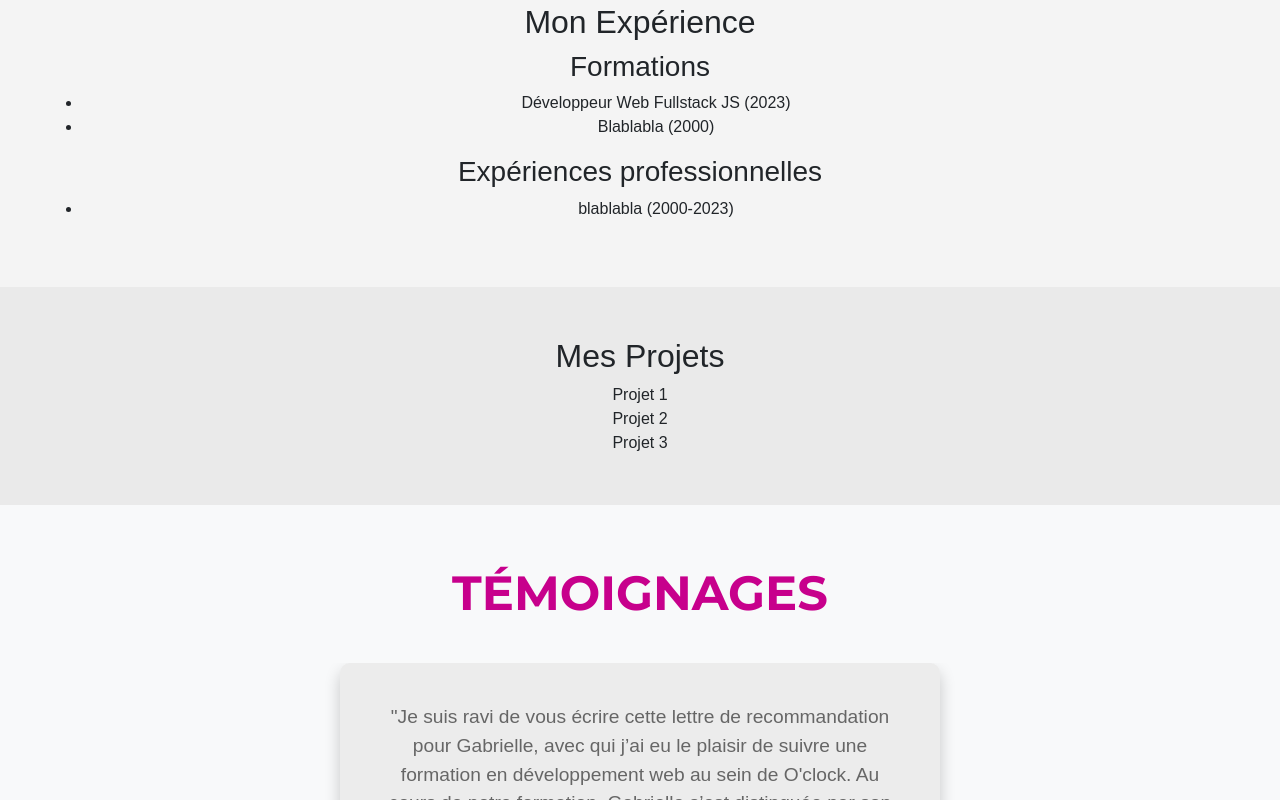
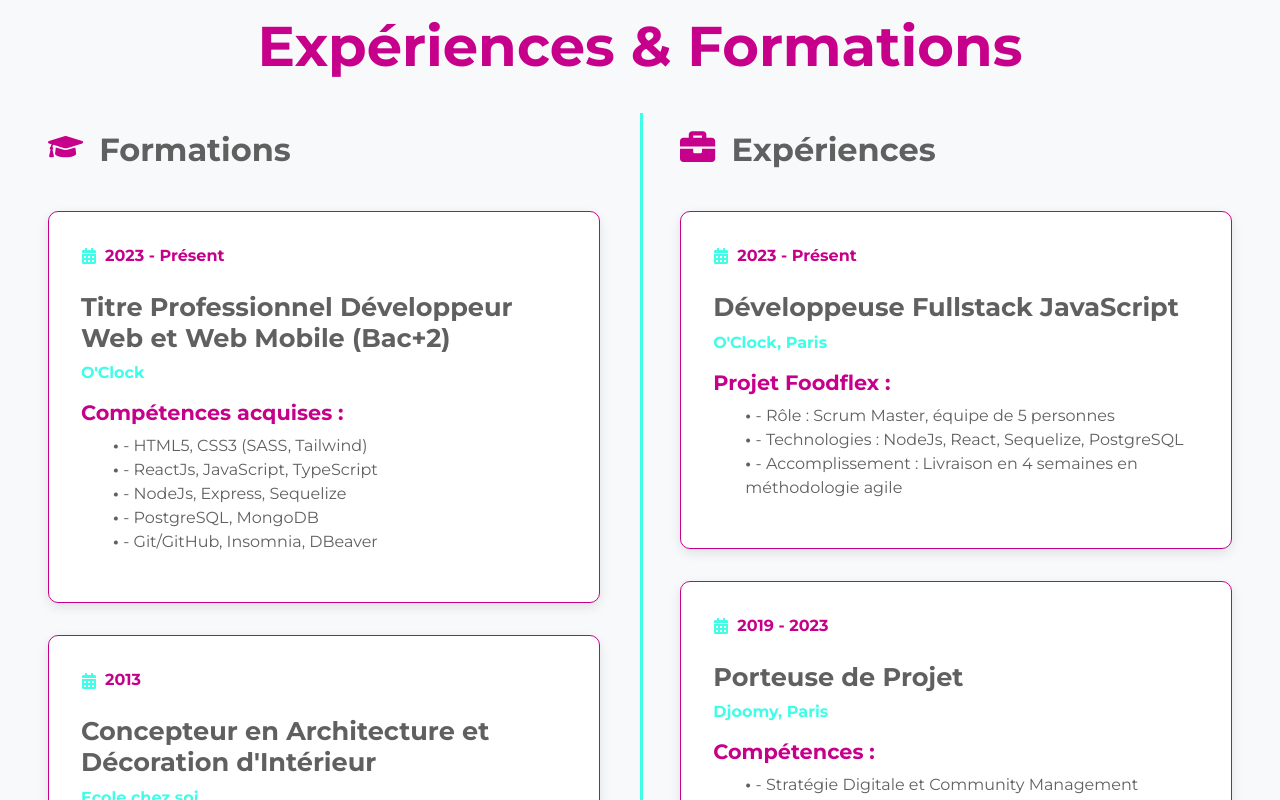
Before and after one commit to GabriellePagnard/Portfolio, a React (Vite) app in the folder frontend/: page / in a window 1280 px wide. Shown: the part 1480-2280 px from the top of the page. Built offline with nearby package versions, Linux system fonts and the light colour scheme; a small style sheet from the web is missing.

Commit message:
Ajout section experiences et stylisation pl

```diff
--- a/frontend/src/components/Experience.tsx
+++ b/frontend/src/components/Experience.tsx
@@ -1,23 +1,124 @@
-import React from 'react';
-import '../styles/Experience.css';
+import React from "react";
+import { FaGraduationCap, FaBriefcase, FaCalendarAlt } from "react-icons/fa";
+import "../styles/Experience.css"; // Assurez-vous que le fichier CSS est bien importé
 
 const Experience: React.FC = () => {
   return (
-    <section id="experience" className="experience-section">
-      <h2>Mon Expérience</h2>
-      <div className="experience-grid">
-        <div className="education">
-          <h3>Formations</h3>
-          <ul>
-            <li>Développeur Web Fullstack JS (2023)</li>
-            <li>Blablabla (2000)</li>
-          </ul>
+    <section className="experience" id="experience">
+      <h2 className="experience__title">
+        Expériences & Formations
+      </h2>
+
+      <div className="experience__row">
+        {/* Colonne Formations */}
+        <div className="experience__column">
+          {/* Titre Formations en dehors des cartes */}
+          <div className="experience__column-header">
+            <FaGraduationCap className="experience__icon-title" />
+            <h3 className="experience__column-title">Formations</h3>
+          </div>
+
+          {/* Carte Titre Pro */}
+          <div className="experience__card">
+            <div className="experience__content">
+              <div className="experience__date">
+                <FaCalendarAlt className="experience__icon" />
+                <p>2023 - Présent</p>
+              </div>
+              <h4 className="experience__content-title">
+                Titre Professionnel Développeur Web et Web Mobile (Bac+2)
+              </h4>
+              <p className="experience__subtitle">O'Clock</p>
+              <h4 className="experience__h4">Compétences acquises :</h4>
+              <ul>
+                <li>- HTML5, CSS3 (SASS, Tailwind)</li>
+                <li>- ReactJs, JavaScript, TypeScript</li>
+                <li>- NodeJs, Express, Sequelize</li>
+                <li>- PostgreSQL, MongoDB</li>
+                <li>- Git/GitHub, Insomnia, DBeaver</li>
+              </ul>
+            </div>
+          </div>
+
+          {/* Carte Concepteur */}
+          <div className="experience__card">
+            <div className="experience__content">
+              <div className="experience__date">
+                <FaCalendarAlt className="experience__icon" />
+                <p>2013</p>
+              </div>
+              <h4 className="experience__content-title">
+                Concepteur en Architecture et Décoration d'Intérieur
+              </h4>
+              <p className="experience__subtitle">Ecole chez soi</p>
+            </div>
+          </div>
         </div>
-        <div className="work">
-          <h3>Expériences professionnelles</h3>
-          <ul>
-            <li>blablabla (2000-2023)</li>
-          </ul>
+
+        {/* Colonne Expériences */}
+        <div className="experience__column">
+          {/* Titre Expériences en dehors des cartes */}
+          <div className="experience__column-header">
+            <FaBriefcase className="experience__icon-title" />
+            <h3 className="experience__column-title">Expériences</h3>
+          </div>
+
+          {/* Carte Développeuse Fullstack */}
+          <div className="experience__card">
+            <div className="experience__content">
+              <div className="experience__date">
+                <FaCalendarAlt className="experience__icon" />
+                <p>2023 - Présent</p>
+              </div>
+              <h4 className="experience__content-title">
+                Développeuse Fullstack JavaScript
+              </h4>
+              <p className="experience__subtitle">O'Clock, Paris</p>
+              <h4 className="experience__h4">Projet Foodflex :</h4>
+              <ul>
+                <li>- Rôle : Scrum Master, équipe de 5 personnes</li>
+                <li>- Technologies : NodeJs, React, Sequelize, PostgreSQL</li>
+                <li>- Accomplissement : Livraison en 4 semaines en méthodologie agile</li>
+              </ul>
+            </div>
+          </div>
+
+          {/* Carte Porteuse de Projet */}
+          <div className="experience__card">
+            <div className="experience__content">
+              <div className="experience__date">
+                <FaCalendarAlt className="experience__icon" />
+                <p>2019 - 2023</p>
+              </div>
+              <h4 className="experience__content-title">Porteuse de Projet</h4>
+              <p className="experience__subtitle">Djoomy, Paris</p>
+              <h4 className="experience__h4">Compétences :</h4>
+              <ul>
+                <li>- Stratégie Digitale et Community Management</li>
+                <li>- Développement Commercial</li>
+                <li>- Création de solutions web sur mesure</li>
+              </ul>
+            </div>
+          </div>
+
+          {/* Carte Conceptrice en Architecture */}
+          <div className="experience__card">
+            <div className="experience__content">
+              <div className="experience__date">
+                <FaCalendarAlt className="experience__icon" />
+                <p>2013 - 2019</p>
+              </div>
+              <h4 className="experience__content-title">
+                Conceptrice en Architecture et Décoration d'Intérieur
+              </h4>
+              <p className="experience__subtitle">Freelance, Paris</p>
+              <h4 className="experience__h4">Compétences :</h4>
+              <ul>
+                <li>- Gestion de Projets et Création Artistique</li>
+                <li>- Conception de solutions d'aménagement intérieur</li>
+              </ul>
+            </div>
+          </div>
         </div>
       </div>
     </section>
--- a/frontend/src/components/Header.tsx
+++ b/frontend/src/components/Header.tsx
@@ -59,7 +59,7 @@ function Header() {
           Accueil
         </a>
         <a href="#about">A propos</a>
-        <a href="#experience">Expériences</a>
+        <a href="#experience">Expériences & Formations</a>
         <a href="#projects">Projets</a>
         <a href="#testimonials">Témoignages</a>
         <a href="#contact">Contact</a>
--- a/frontend/src/styles/Experience.css
+++ b/frontend/src/styles/Experience.css
@@ -1,4 +1,130 @@
-.experience-section {
-    padding: 20px;
-    background-color: #f4f4f4;
-  }
+.experience {
+  padding: 60px 0;
+  background-color: #f8f9fa;
+  font-family: 'Montserrat', sans-serif;
+  text-align: center;
+  color: #606060;
+}
+
+.experience__title {
+  font-size: 3.5rem;
+  font-weight: bold;
+  color: #c7008c; /* Couleur rose pour les titres */
+  margin-bottom: 2rem;
+}
+
+.experience__row {
+  display: flex;
+  justify-content: space-between;
+  gap: 3rem;
+  flex-wrap: wrap;
+  padding: 0 2rem;
+  position: relative;
+}
+
+.experience__row::before {
+  content: "";
+  position: absolute;
+  left: 50%;
+  top: 0;
+  bottom: 0;
+  width: 3px; /* Épaisseur de la ligne de séparation augmentée */
+  background-color: #40fde7; /* Ligne de séparation turquoise */
+}
+
+.experience__column {
+  flex: 1;
+  max-width: 48%;
+  padding: 1rem;
+}
+
+.experience__column-header {
+  display: flex;
+  align-items: center;
+  gap: 1rem;
+  margin-bottom: 2rem;
+}
+
+.experience__icon-title {
+  font-size: 2.2rem;
+  color: #c7008c;
+  display: flex;
+  align-items: center;
+  margin-bottom: 15px;
+}
+
+.experience__column-title {
+  font-size: 2rem;
+  font-weight: bold;
+  color: #606060;
+}
+
+/* Cartes pour chaque sous-section */
+.experience__card {
+  background-color: #fff;
+  border: 1px solid #c7008c; /* Bordure fine rose */
+  border-radius: 10px; /* Bordures arrondies */
+  box-shadow: 0 4px 12px rgba(0, 0, 0, 0.1); /* Ombre légère */
+  padding: 2rem;
+  margin-bottom: 2rem;
+  transition: transform 0.3s ease;
+}
+
+.experience__card:hover {
+  transform: scale(1.02); /* Léger zoom au survol */
+}
+
+.experience__content {
+  text-align: left;
+}
+
+.experience__date {
+  display: flex;
+  align-items: center;
+  gap: 0.5rem;
+  font-size: 1rem; /* Taille de la date et de l'icône */
+  font-weight: 600;
+  color: #c7008c;
+  margin-bottom: 0.5rem;
+}
+
+.experience__icon {
+  font-size: inherit; /* L'icône aura la même taille que le texte de la date */
+  color: #40fde7; /* Couleur turquoise pour les icônes de date */
+  display: flex;
+  align-items: center;
+  margin-bottom: 15px;
+}
+
+.experience__content-title {
+  font-size: 1.6rem;
+  font-weight: bold;
+  color: #606060;
+  margin-bottom: 0.5rem;
+}
+
+.experience__subtitle {
+  font-size: 1rem;
+  color: #40fde7;
+  font-weight: bold;
+  margin-bottom: 1rem;
+}
+
+.experience__h4 {
+  font-size: 1.3rem;
+  font-weight: bold;
+  color: #c7008c; /* Couleur rose pour les sous-titres */
+  margin-bottom: 0.5rem;
+}
+
+ul {
+  padding-left: 20px;
+  list-style-type: none;
+  font-size: 1rem;
+}
+
+ul li::before {
+  content: '• ';
+  color: #606060; /* Points gris */
+  font-weight: bold;
+}
```
